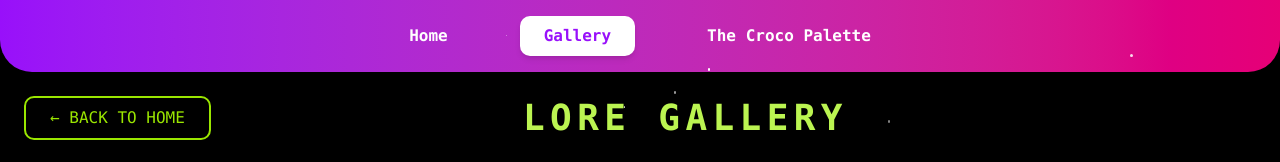
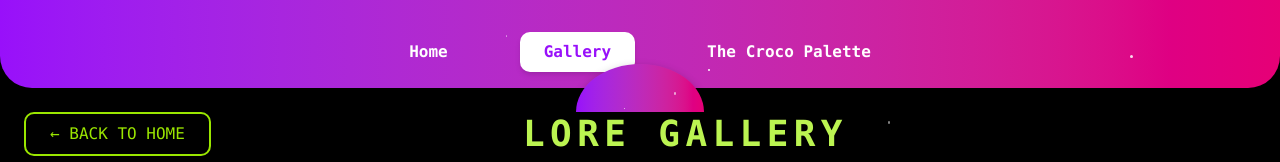
Before and after one commit to xtestegg/site-fero, a React (Vite) app: page /lore-gallery in a window 1280 px wide. Shown: the top 162 px of the page. Built offline with nearby package versions, Linux system fonts and the light colour scheme.

Commit message:
Add: Curved bump protrusion in center of navbar

```diff
--- a/src/web/components/navbar.tsx
+++ b/src/web/components/navbar.tsx
@@ -4,7 +4,8 @@ interface NavbarProps {
 
 export function Navbar({ currentPage = "home" }: NavbarProps) {
   return (
-    <nav className="bg-gradient-to-r from-purple-600 to-pink-600 shadow-lg" style={{ borderBottomLeftRadius: "2rem", borderBottomRightRadius: "2rem" }}>
+    <div className="relative">
+      <nav className="bg-gradient-to-r from-purple-600 to-pink-600 shadow-lg pt-4" style={{ borderBottomLeftRadius: "2rem", borderBottomRightRadius: "2rem" }}>
         <div className="container mx-auto max-w-6xl px-4">
           <div className="flex items-center justify-center gap-12 py-4">
             <a
@@ -40,5 +41,16 @@ export function Navbar({ currentPage = "home" }: NavbarProps) {
           </div>
         </div>
       </nav>
+
+      {/* Curved bump in the middle */}
+      <div
+        className="absolute left-1/2 transform -translate-x-1/2 -bottom-6 w-32 h-12 bg-gradient-to-r from-purple-600 to-pink-600"
+        style={{
+          borderTopLeftRadius: "50% 100%",
+          borderTopRightRadius: "50% 100%",
+          boxShadow: "0 4px 10px rgba(0,0,0,0.3)"
+        }}
+      />
+    </div>
   );
 }
```
Lines whose indentation alone changed are shown as unchanged.
